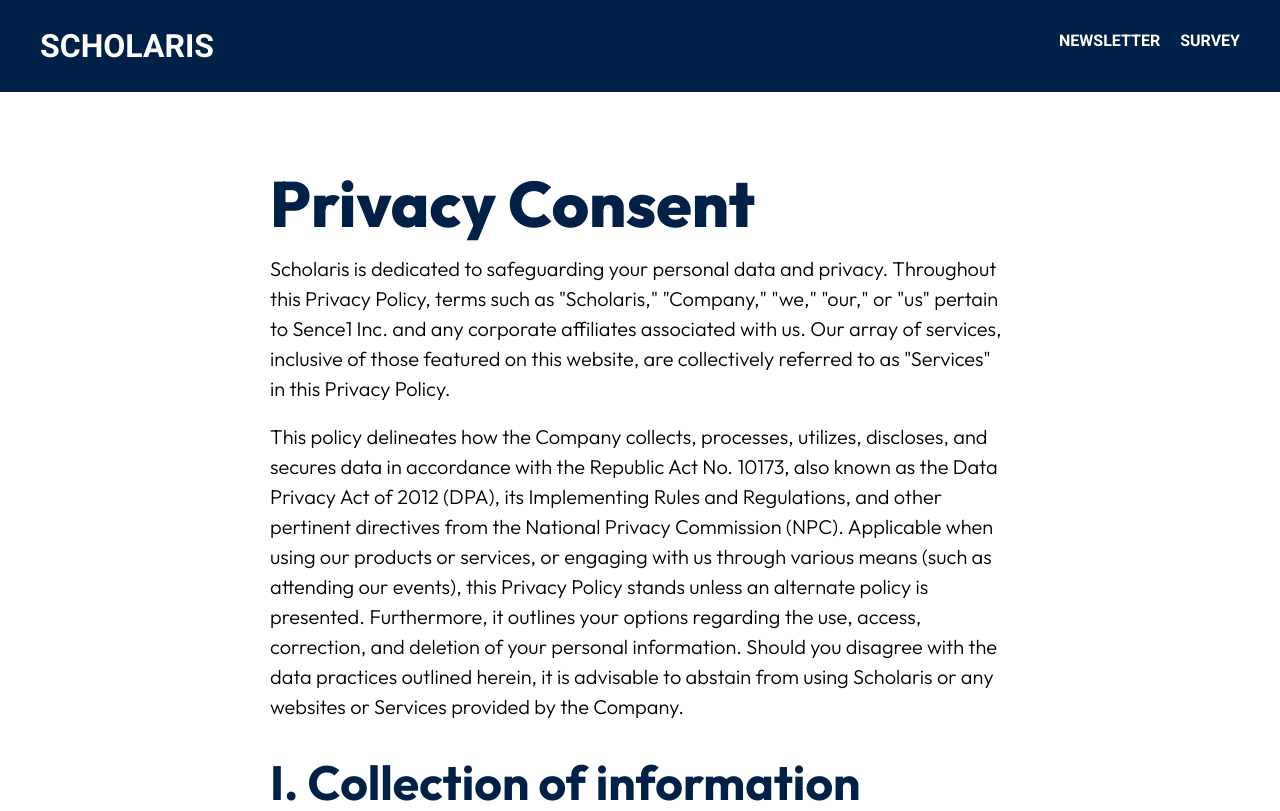
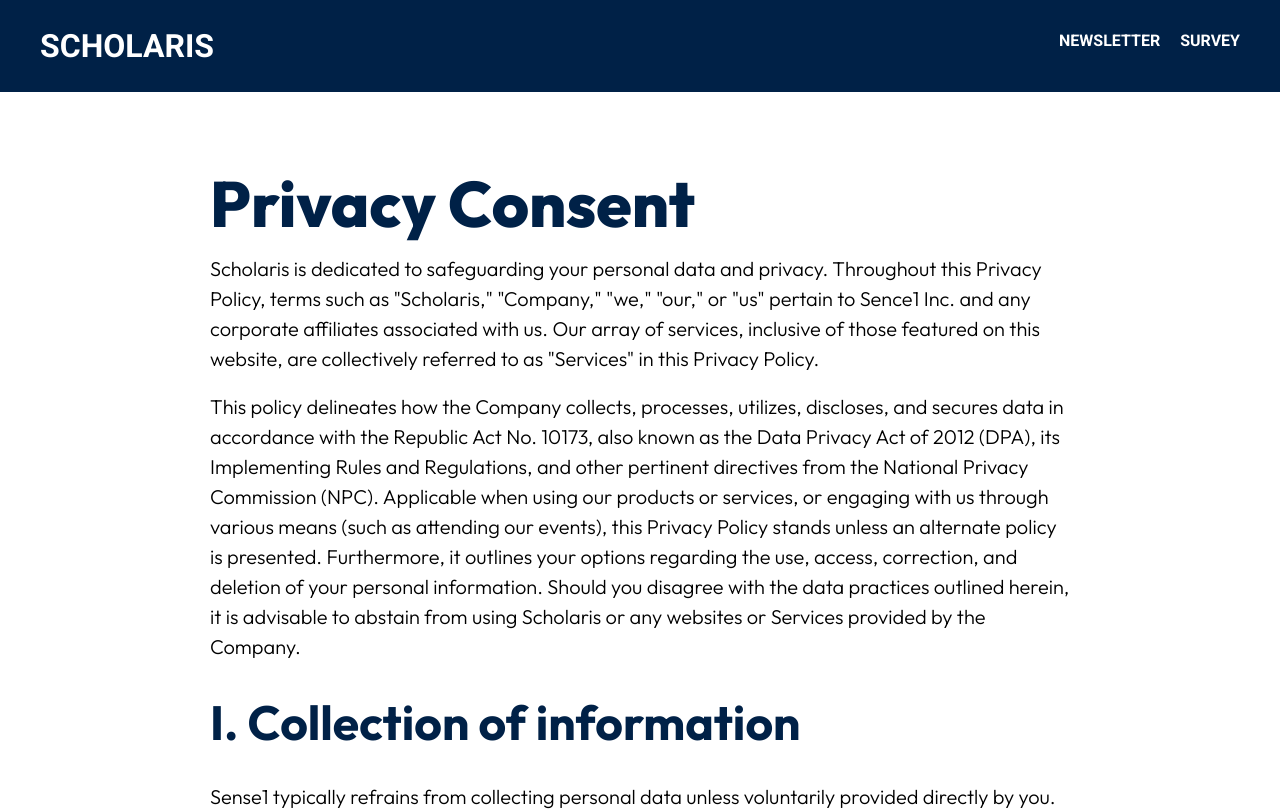
Before and after one commit to Sence1-inc/sp-scholaris-master, a React (Create React App) app in the folder frontend/: page /privacy-consent in a window 1280 px wide. Shown: the top 811 px of the page. Built offline with nearby package versions, Linux system fonts and the light colour scheme.

Commit message:
Update left and right padding of privacy consent

```diff
--- a/frontend/src/containers/PrivacyConsentPage/PrivacyConsentPage.css
+++ b/frontend/src/containers/PrivacyConsentPage/PrivacyConsentPage.css
@@ -1,7 +1,7 @@
 .content_privacy-body {
   max-width: 900px;
   margin: 0 auto;
-  padding: 80px;
+  padding: 80px 20px;
 }
 
 p {
```
